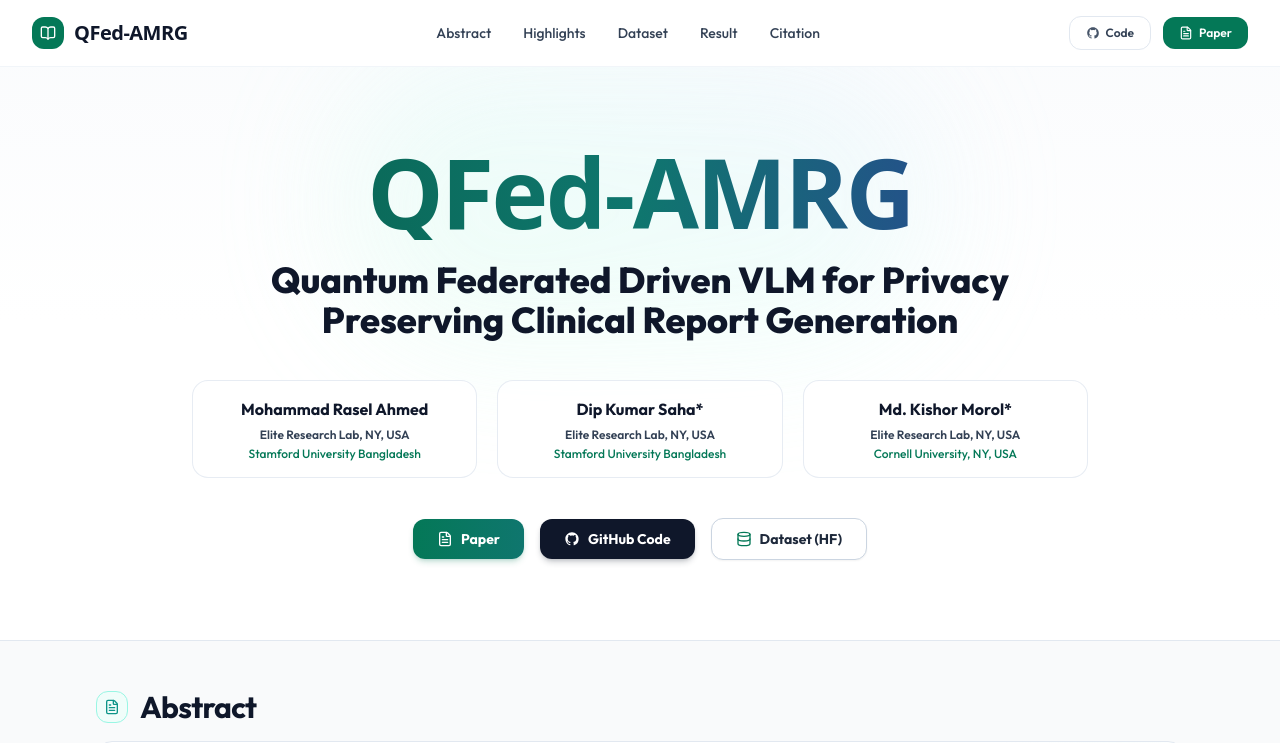
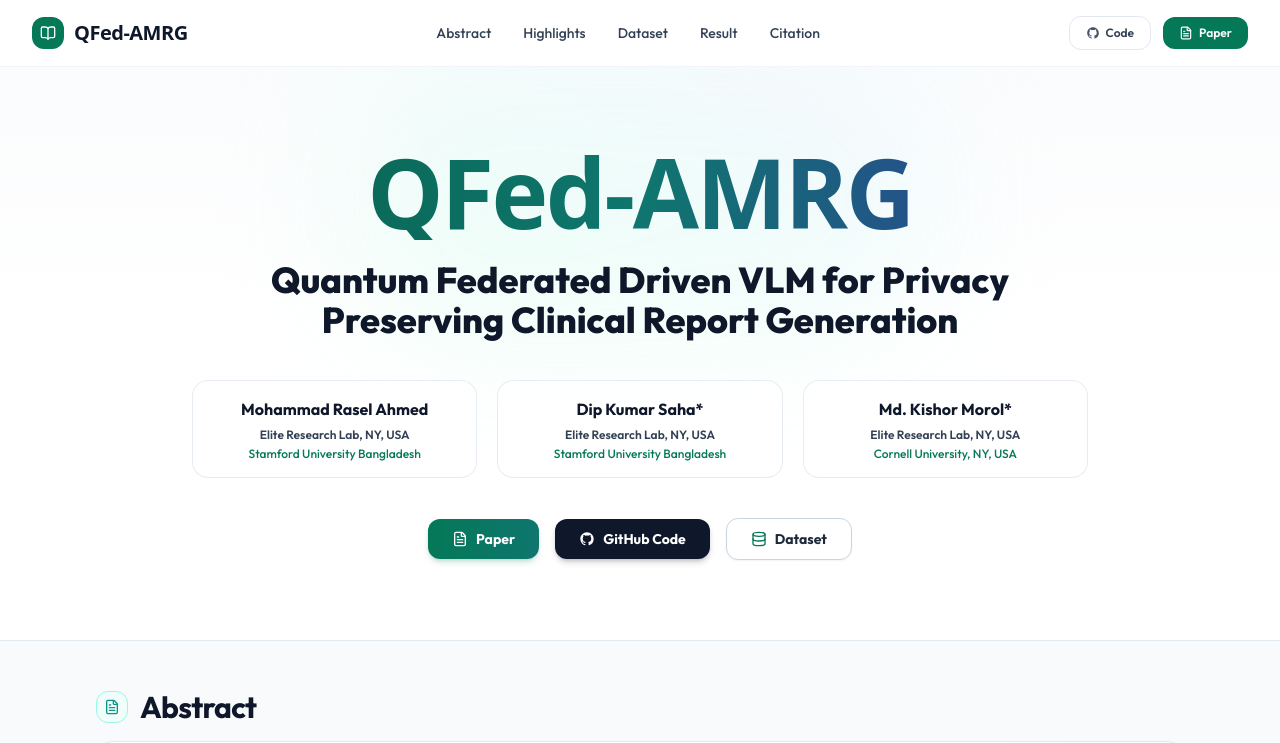
Before and after one commit to rasel1510/QFed-AMRG-Project, a Next.js app: page / in a window 1280 px wide. Shown: the top 743 px of the page. Built offline with nearby package versions, Linux system fonts and the light colour scheme.

Commit message:
added dataset

```diff
--- a/src/components/Hero.tsx
+++ b/src/components/Hero.tsx
@@ -89,11 +89,13 @@ export default function Hero() {
           </a>
 
           <a
-            href="#datasets"
+            href="https://www.kaggle.com/datasets/simhadrisadaram/mimic-cxr-dataset"
+            target="_blank"
+            rel="noopener noreferrer"
             className="flex items-center gap-2 px-6 py-2.5 rounded-xl bg-white border border-slate-300 hover:border-slate-400 text-slate-800 hover:bg-slate-50 font-bold text-sm shadow-sm transition-all"
           >
             <Database className="w-4 h-4 text-emerald-700" />
-            <span>Dataset (HF)</span>
+            <span>Dataset</span>
           </a>
         </div>
 
```
